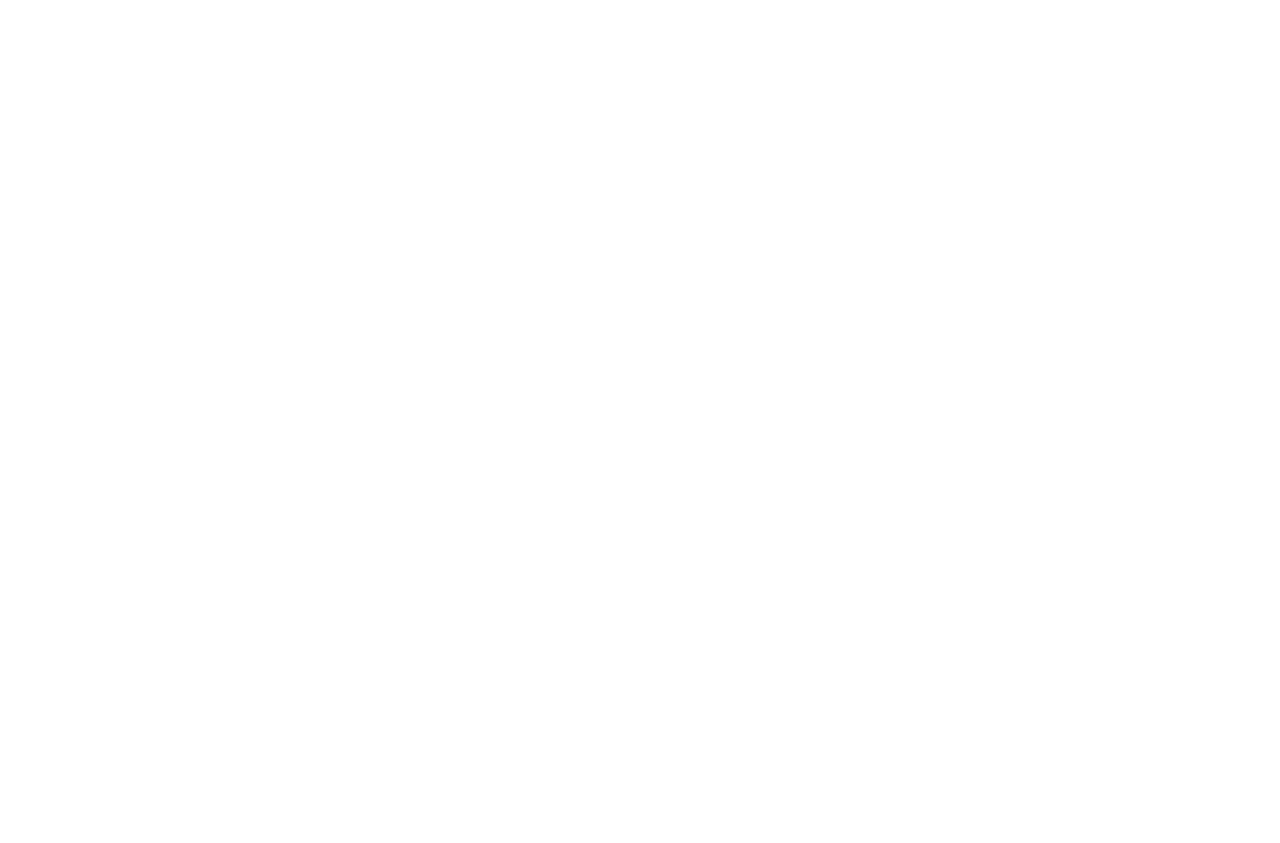
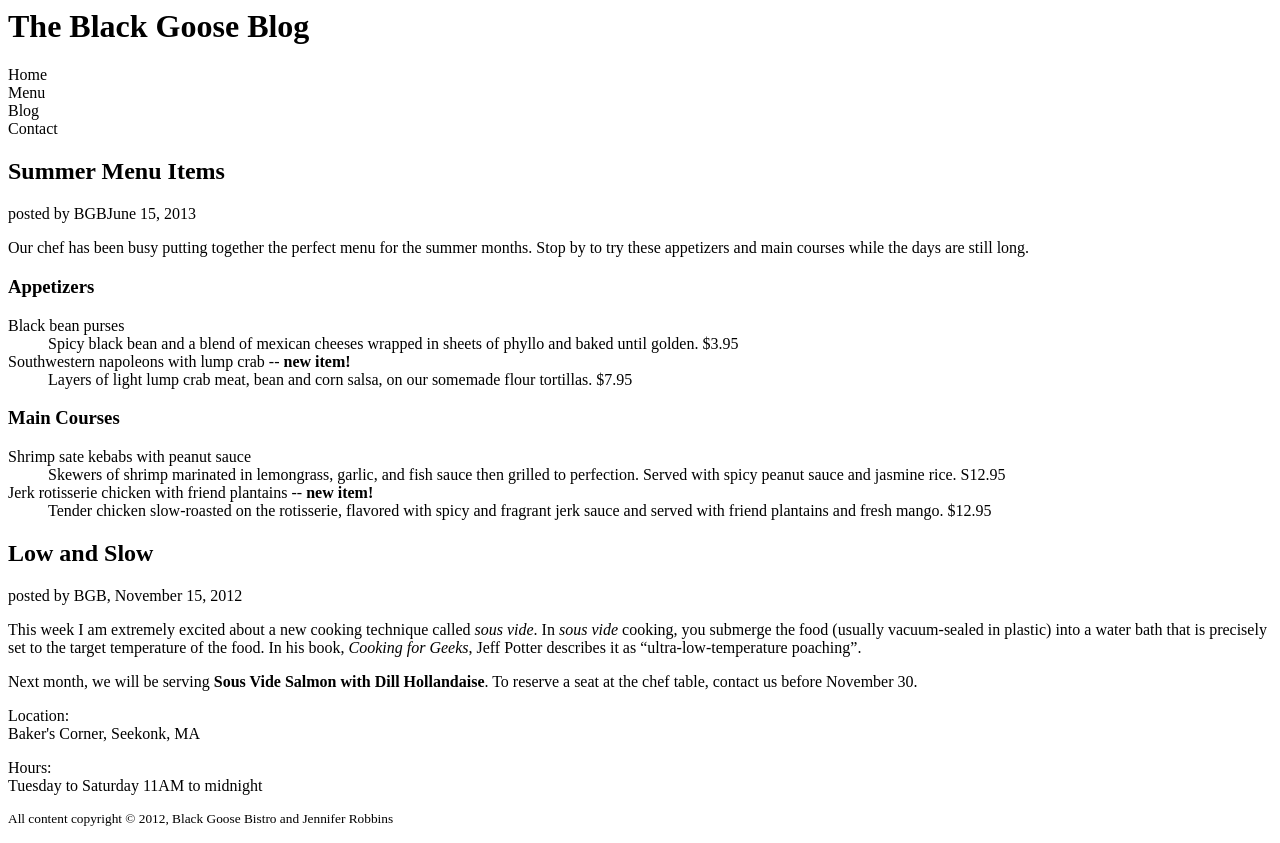
Before and after one commit to meaghankirby/learning-web-design, a plain HTML site: page bistro/blog.html in a window 1280 px wide. Before the commit the page ends 800 px from the top, so only its background shows below. Drawn offline with Linux system fonts and the light colour scheme.

Commit message:
Completed exercise 5-3

```diff
--- a/bistro/blog.html
+++ b/bistro/blog.html
@@ -4,5 +4,30 @@
     <title></title>
   </head>
   <body>
+  <h1>The Black Goose Blog</h1>
+  <p>Home<br>Menu<br>Blog<br>Contact</p>
+  <h2>Summer Menu Items</h2>
+  <p>posted by BGB<time>June 15, 2013</time><a></a>
+  <p>Our chef has been busy putting together the perfect menu for the summer months. Stop by to try these appetizers and main courses while the days are still long.</p>
+  <h3>Appetizers</h3>
+  <dl>
+  <dt>Black bean purses</dt>
+  <dd>Spicy black bean and a blend of mexican cheeses wrapped in sheets of phyllo and baked until golden. $3.95</dd>
+  <dt>Southwestern napoleons with lump crab -- <strong>new item!</strong></dt>
+  <dd>Layers of light lump crab meat, bean and corn salsa, on our somemade flour tortillas. $7.95</dd>
+  <dl>
+  <h3>Main Courses</h3>
+  <dt>Shrimp sate kebabs with peanut sauce</dt>
+  <dd>Skewers of shrimp marinated in lemongrass, garlic, and fish sauce then grilled to perfection. Served with spicy peanut sauce and jasmine rice. S12.95 </dd>
+  <dt>Jerk rotisserie chicken with friend plantains -- <strong>new item!</strong></dt>
+  <dd>Tender chicken slow-roasted on the rotisserie, flavored with spicy and fragrant jerk sauce and served with friend plantains and fresh mango. $12.95</dd>
+  </dl>
+  <h2>Low and Slow</h2>
+  <p>posted by BGB, <time>November 15, 2012</time>
+  <p>This week I am extremely excited about a new cooking technique called <dfn><i>sous vide</i></dfn>. In <i> sous vide</i> cooking, you submerge the food (usually vacuum-sealed in plastic) into a water bath that is precisely set to the target temperature of the food. In his book, <cite>Cooking for Geeks</cite>, Jeff Potter describes it as <q>ultra-low-temperature poaching</q>.</p>
+  <p>Next month, we will be serving <b> Sous Vide Salmon with Dill Hollandaise</b>. To reserve a seat at the chef table, contact us before November 30. </p>
+  <p>Location:<br>Baker's Corner, Seekonk, MA</p>
+  <p>Hours:<br>Tuesday to Saturday 11AM to midnight</p>
+  <small>All content copyright &copy; 2012, Black Goose Bistro and Jennifer Robbins</small>
   </body>
 </html>
```
Also changed, not shown: bistro/post.html (+1 -1 lines).
